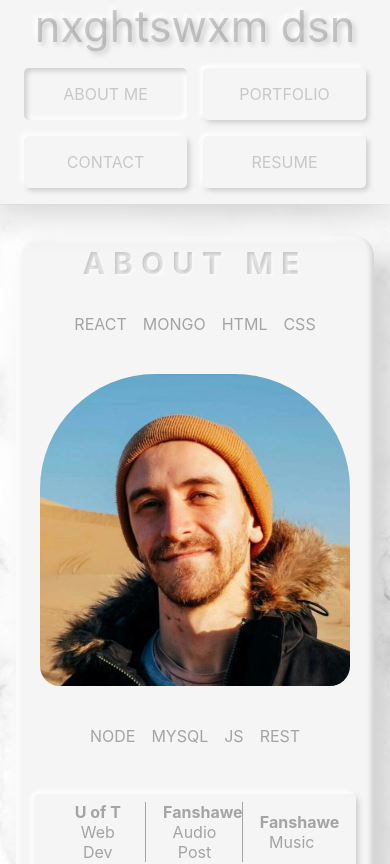
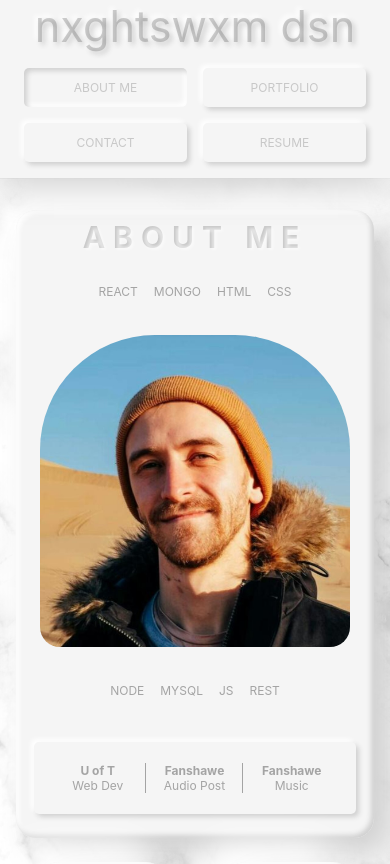
Before and after one commit to stevedusome/react-portfolio, a React (Create React App) app: page / in a window 390 px wide. Shown: the top 864 px of the page. Built offline with nearby package versions, Linux system fonts and the light colour scheme.

Commit message:
mobile update 2

```diff
--- a/src/App.css
+++ b/src/App.css
@@ -433,6 +433,7 @@ inset -3px -3px 5px #ffffff;
 .navbar {
   width: 45%;
   flex-grow: 1;
+  font-size: 12px;
 }
 
 h3 {
@@ -467,4 +468,9 @@ h3 {
 .contact-icon {
   padding: 0.5em;
 }
+
+p {
+  font-size: 12px;
 }
+
+}
```
